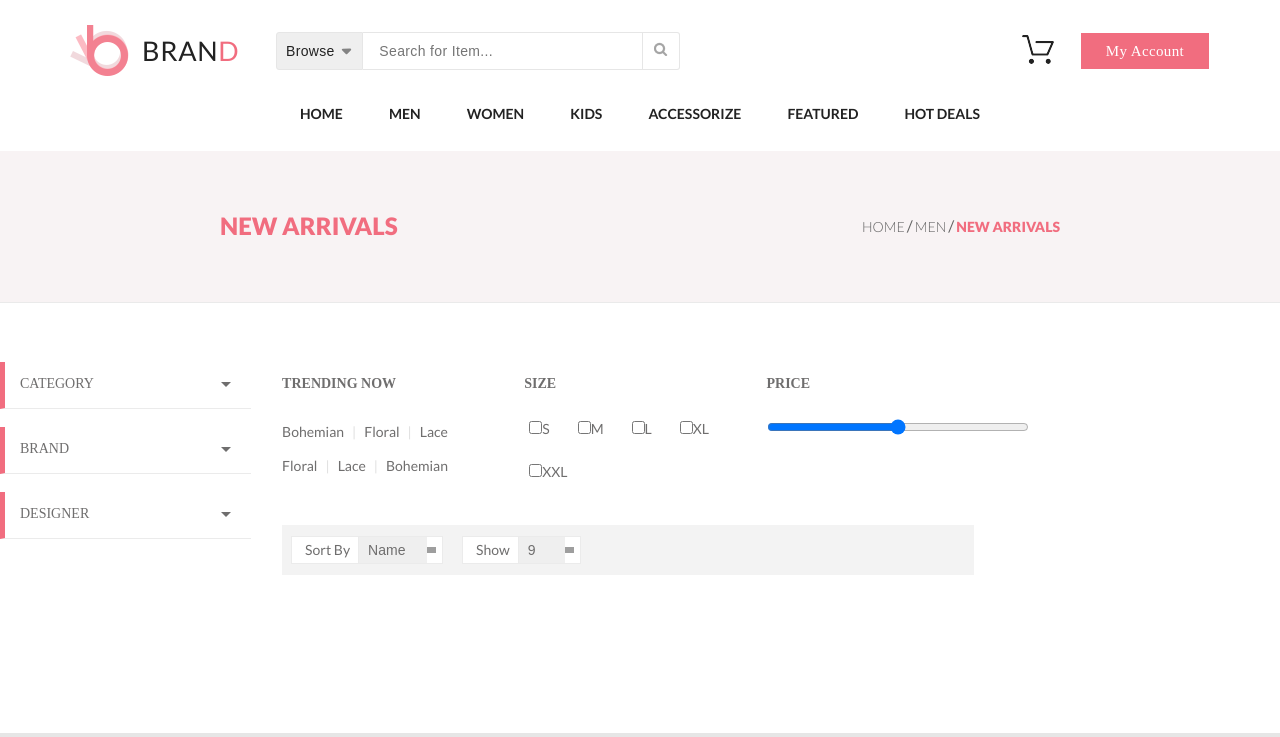
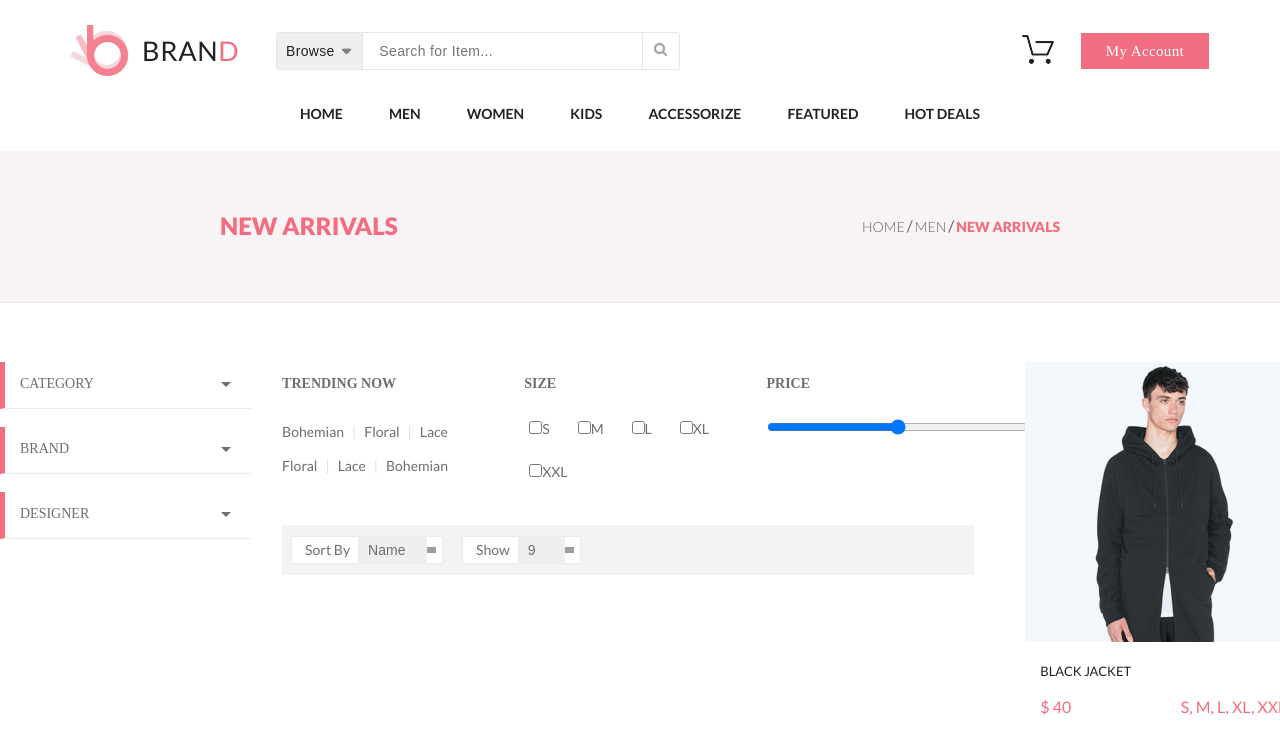
Before and after one commit to 666Racer/HW__React, a React (Create React App) app in the folder hw8/: page /products in a window 1280 px wide. Shown: the top 737 px of the page. Built offline with nearby package versions, Linux system fonts and the light colour scheme; grey boxes are pictures that could not be loaded.

Commit message:
Update Products.jsx
Add ProductCard(s)

```diff
--- a/hw8/src/components/Products/Products.jsx
+++ b/hw8/src/components/Products/Products.jsx
@@ -346,7 +346,26 @@ const Products = () => {
           </div>
           <article class="product__cards">
             <div class="product__cards__content">
-
+                {filteredProducts.length !== 0 ?
+                    filteredProducts.map(product =>
+                        <ProductCard
+                            key={product.id}
+                            id={product.id}
+                            cardLink={product.cardLink}
+                            img={product.img}
+                            title={product.title}
+                            price={product.price}
+                            quantity={product.quantity}
+                            color={product.color}
+                            shipping={product.shipping}
+                            sizes={product.sizes.join(', ')}
+                            btnText={product.btnText}
+                        />
+                    )
+                    : <>
+                        <h4 className="purchase__name"> ! Storage is Empty !</h4>
+                    </>
+                }
             </div>
           </article>
         </div>
```
